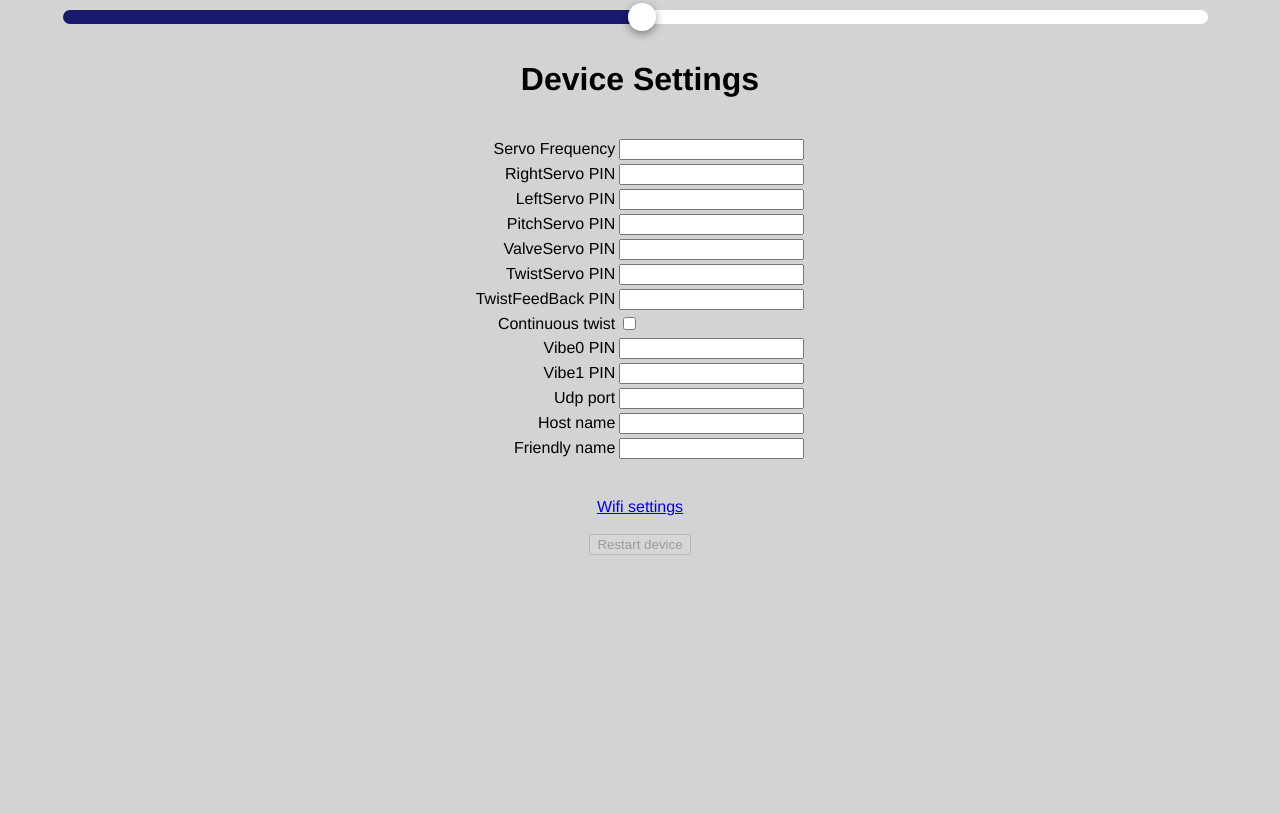
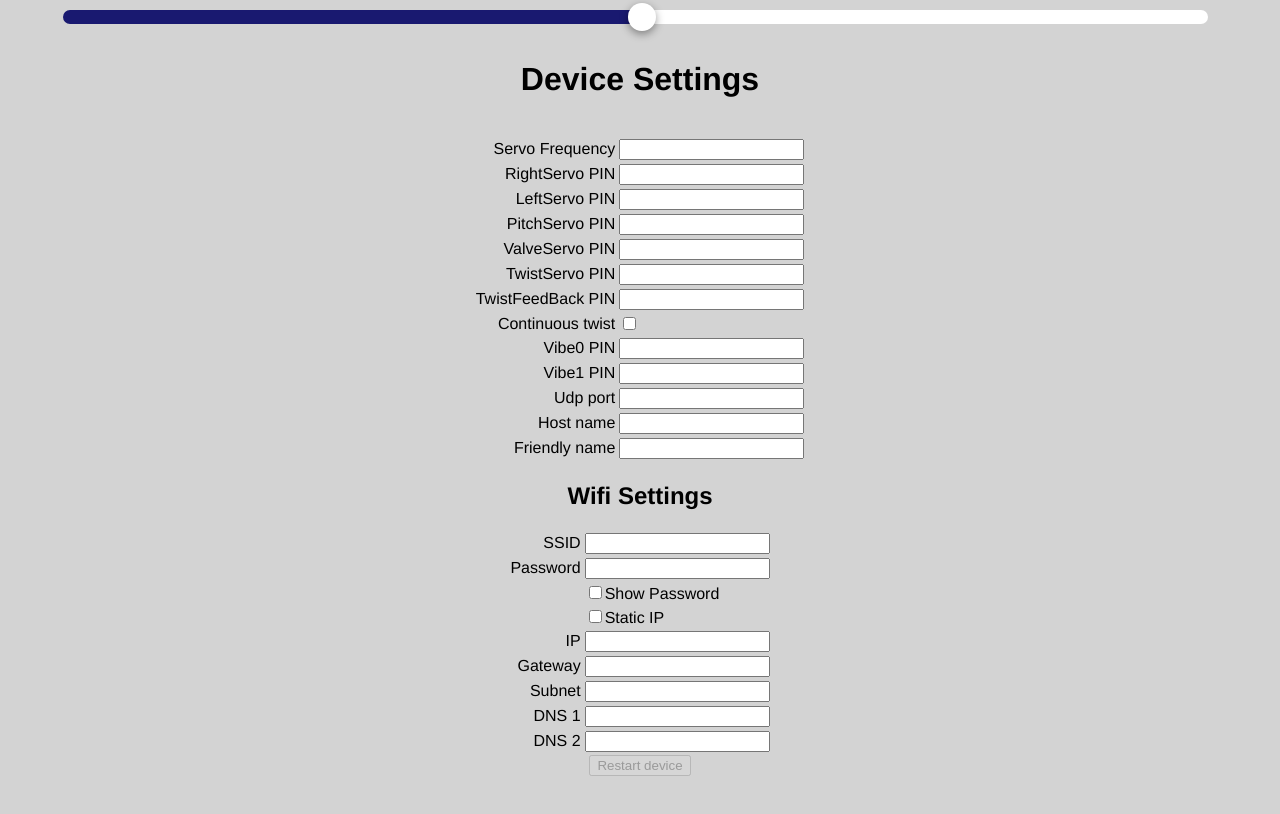
Before and after one commit to jcfain/TCodeESP32, a plain HTML site: page ESP32/data/www/index.htm in a window 1280 px wide. Shown: the part 812-1626 px from the top of the page. Before the commit the page ends 1467 px from the top, so only its background shows below. Drawn offline with nearby package versions, Linux system fonts and the light colour scheme; no server answers.

Commit message:
Updating to firmware 2.7b (partialy) Adding static IP configuration

```diff
--- a/ESP32/data/www/index.htm
+++ b/ESP32/data/www/index.htm
@@ -206,12 +206,80 @@
 				</td>
 			</tr>
 		</table>
+		<h2>Wifi Settings</h2>
+		<table id="wifiSettingsTable">
+			<tr>
+				<td>
+					<span>SSID</span>
+				</td>
+				<td>
+					<input id="ssid" type="text" maxlength="32" oninput="updateStaticIP()">
+				</td>
+			</tr>
+			<tr>
+				<td>
+					<span>Password</span>
+				</td>
+				<td>
+					<input id="wifiPass" type="text" maxlength="63" oninput="updateStaticIP()">
+				</td>
+			</tr>
+			<tr>
+				<td>
+				</td>
+				<td>
+					<input type="checkbox" onclick="showWifiPassword()">Show Password</input>
+				</td>
+			</tr>
+			<tr>
+				<td>
+				</td>
+				<td>
+					<input id="staticIP" type="checkbox" onclick="updateStaticIP()">Static IP</input>
+				</td>
+			</tr>
+			<tr>
+				<td>
+					<span>IP</span>
+				</td>
+				<td>
+					<input id="localIP" type="text" maxlength="15" oninput="updateStaticIP()">
+				</td>
+			</tr>
+			<tr>
+				<td>
+					<span>Gateway</span>
+				</td>
+				<td>
+					<input id="gateway" type="text" maxlength="15" oninput="updateStaticIP()">
+				</td>
+			</tr>
+			<tr>
+				<td>
+					<span>Subnet</span>
+				</td>
+				<td>
+					<input id="subnet" type="text" maxlength="15" oninput="updateStaticIP()">
+				</td>
+			</tr>
+			<tr>
+				<td>
+					<span>DNS 1</span>
+				</td>
+				<td>
+					<input id="dns1" type="text" maxlength="15" oninput="updateStaticIP()">
+				</td>
+			</tr>
+			<tr>
+				<td>
+					<span>DNS 2</span>
+				</td>
+				<td>
+					<input id="dns2" type="text" maxlength="15" oninput="updateStaticIP()">
+				</td>
+			</tr>
+		</table>
 	</div>
-    <br>
-    <br>
-    <a href="/wifiSettings.htm">Wifi settings</a>
-    <br>
-    <br>
     <button type="submit" id="resetBtn" name="reset" disabled="true">Restart device</button>
   </form>
 </body>
--- a/ESP32/data/www/settings.js
+++ b/ESP32/data/www/settings.js
@@ -38,6 +38,7 @@ $(document).ready(
                     userSettings = data;
                     if ($("#xMin").length) {
                         getUserSettings()
+                        getWifiSettings();
                     } else {
                         getWifiSettings();
                     }
@@ -341,6 +342,12 @@ function getWifiSettings()
 {
     $("#ssid").val(userSettings["ssid"]);
     $("#wifiPass").val(userSettings["wifiPass"]);
+    $("#staticIP").prop('checked', userSettings["staticIP"]);
+    $("#localIP").val(userSettings["localIP"]);
+    $("#gateway").val(userSettings["gateway"]);
+    $("#subnet").val(userSettings["subnet"]);
+    $("#dns1").val(userSettings["dns1"]);
+    $("#dns2").val(userSettings["dns2"]);
     documentLoaded = true;
 }
 
@@ -369,18 +376,6 @@ function connectWifi() {
     xhr.send();
 }
 
-function updateSSID() {
-    userSettings["ssid"] = $('#ssid').val();
-    showRestartRequired();
-    updateUserSettings();
-}
-
-function updatePassword() {
-    userSettings["wifiPass"] = $('#wifiPass').val();
-    showRestartRequired();
-    updateUserSettings();
-}
-
 function showWifiPassword() {
     var x = document.getElementById('wifiPassword');
     x.oninput = null;
@@ -392,6 +387,26 @@ function showWifiPassword() {
     x.oninput = updatePassword();
 }
 
+function updateStaticIP() {
+    userSettings["ssid"] = $('#ssid').val();
+    userSettings["wifiPass"] = $('#wifiPass').val();
+	var staticIP = $('#staticIP').prop('checked');
+	var localIP = $('#localIP').val();
+	var gateway = $('#gateway').val();
+	var subnet = $('#subnet').val();
+	var dns1 = $('#dns1').val();
+	var dns2 = $('#dns2').val();
+    userSettings["staticIP"] = staticIP;
+    userSettings["localIP"] = localIP;
+    userSettings["gateway"] = gateway;
+    userSettings["subnet"] = subnet;
+    userSettings["dns1"] = dns1;
+    userSettings["dns2"] = dns2;
+	showRestartRequired();
+	updateUserSettings();
+
+}
+
 function showRestartRequired() {
     if (documentLoaded) {
         restartRequired = true;
```
Also changed, not shown: ESP32/data/userSettings.json (+7 -1 lines), ESP32/data/www/wifiSettings.htm (+74 -10 lines), 6 other files.
